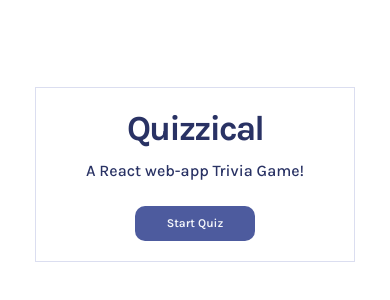
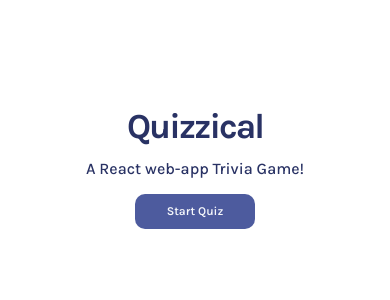
Before and after one commit to im-shubhamsharma/quizzical-react-app, a React (Create React App) app: page / in a window 390 px wide. Shown: the part 248-548 px from the top of the page. Built offline with nearby package versions, Linux system fonts and the light colour scheme.

Commit message:
added responsiveness and cleanup some code

```diff
--- a/src/App.js
+++ b/src/App.js
@@ -1,11 +1,14 @@
 import React, { useState, useEffect } from "react";
 import Quiz from "./components/Quiz";
 import StartPage from "./components/StartPage";
+import Button from "./components/Button";
+import Loading from "./components/Loading";
 import { nanoid } from "nanoid";
 
 export default function App() {
   // -------------------------------------------------------------------
   const [quizStatus, setQuizStatus] = useState("start");
+
   function quizStausToggle() {
     setQuizStatus((prevState) => {
       if (prevState === "start") return "ongoing";
@@ -13,15 +16,31 @@ export default function App() {
       if (prevState === "play again") return "ongoing";
     });
   }
+
   // -------------------------------------------------------------------
   // Data Fetch Request to API
-  const [data, setData] = useState([]);
+  const [quizData, setQuizData] = useState({
+    data: [],
+    loading: false,
+  });
 
   useEffect(() => {
-    if (quizStatus == "ongoing") {
-      fetch(`https://opentdb.com/api.php?amount=5&difficulty=easy&type=multiple`)
+    if (quizStatus === "ongoing") {
+      setQuizData((prevData) => ({
+        ...prevData,
+        loading: true,
+      }));
+
+      fetch(
+        `https://opentdb.com/api.php?amount=5&difficulty=easy&type=multiple`
+      )
         .then((response) => response.json())
-        .then((actualData) => setData(getDesiredData(actualData.results)));
+        .then((actualData) =>
+          setQuizData({
+            data: getDesiredData(actualData.results),
+            loading: false,
+          })
+        );
     }
   }, [quizStatus]);
 
@@ -64,8 +83,9 @@ export default function App() {
 
   //below functin is used to select options uniquely as we are also matching question id before selecting an option
   function selectOption(questionId, optionId) {
-    setData((prevData) =>
-      prevData.map((data) =>
+    setQuizData((prevData) => ({
+      ...prevData,
+      data: prevData.data.map((data) =>
         questionId === data.questionId
           ? {
               ...data,
@@ -76,10 +96,9 @@ export default function App() {
               ),
             }
           : data
-      )
-    );
+      ),
+    }));
   }
-
 
   // -------------------------------------------------------------------
   const [correctCount, setCorrectCount] = useState(0);
@@ -104,7 +123,7 @@ export default function App() {
     quizStausToggle();
   }
 
-  const quizElement = data.map((quiz) => (
+  const quizElement = quizData.data.map((quiz) => (
     <Quiz
       key={quiz.questionId}
       question={quiz.question}
@@ -115,13 +134,15 @@ export default function App() {
     />
   ));
 
-  console.log(data);
+  console.log(quizData.data);
 
   return (
     <main>
+      {quizData.loading && <Loading />}
+
       {quizStatus === "start" && <StartPage />}
 
-      {(quizStatus === "ongoing" || quizStatus === "play again") && (
+      {quizData.loading === false && (quizStatus === "ongoing" || quizStatus === "play again") && (
         <div className="question--section">{quizElement}</div>
       )}
 
@@ -129,20 +150,9 @@ export default function App() {
         {quizStatus === "play again" && (
           <p className="result">{`You scored ${correctCount}/5 correct answers`}</p>
         )}
-        {quizStatus === "ongoing" && (
-          <button className="button" onClick={() => checkAnswers(data)}>
-            Check Answers
-          </button>
-        )}
-        {(quizStatus === "start" || quizStatus === "play again") && (
-          <button className="button" onClick={() => quizStausToggle()}>
-            {" "}
-            {quizStatus === "start" ? "Start Quiz" : "Play Again"}
-          </button>
-        )}
+
+        <Button quizStatus={quizStatus} handleChange={quizStausToggle} />
       </div>
-
-      {/* <FetchData /> */}
     </main>
   );
 }
--- /dev/null
+++ b/src/components/Button.js
@@ -0,0 +1,11 @@
+import React from "react"
+
+export default function Button(props){
+// we need onClick props and title props
+   return(
+      <button className="button" onClick={props.handleChange}>
+          {props.quizStatus === "start" ? "Start Quiz" :
+           (props.quizStatus === "ongoing" ? "Check Answers" : "Play Again" )}
+      </button>
+   )
+}
--- /dev/null
+++ b/src/components/Loading.js
@@ -0,0 +1,9 @@
+import React from "react";
+
+export default function Loading(props){
+    return(
+        <div className="loading--overlay">
+            <h1>Loading....</h1>
+        </div>
+    )
+}
--- a/src/components/Quiz.js
+++ b/src/components/Quiz.js
@@ -1,5 +1,6 @@
 import React, { useState, useEffect } from "react";
 import Answer from "./Answer";
+import Button from "./Button";
 
 export default function Quiz(props) {
   const optionsArr = props.options;
@@ -18,10 +19,12 @@ export default function Quiz(props) {
   ));
 
   return (
-    <form className="question--container">
-      <h4 className="question--title">{props.question}</h4>
-      <div className="answer--container">{optionElements}</div>
-      <hr className="separator" />
-    </form>
+    <div>
+      <form className="question--container">
+        <h4 className="question--title">{props.question}</h4>
+        <div className="answer--container">{optionElements}</div>
+        <hr className="separator" />
+      </form>
+    </div>
   );
 }
--- a/src/components/StartPage.js
+++ b/src/components/StartPage.js
@@ -1,10 +1,13 @@
 import React from "react";
+import Button from "./Button";
 
-export default function StartPage() {
+export default function StartPage(props) {
   return (
     <div className="startpage">
       <h1 className="title">Quizzical</h1>
       <h4 className="desc">A React web-app Trivia Game!</h4>
+
+      {/* <Button title="Start Quiz" toggle={props.quizStausToggle}/> */}
     </div>
   );
 }
--- a/src/index.css
+++ b/src/index.css
@@ -5,29 +5,31 @@
 }
 body {
   font-family: "Karla", sans-serif;
-  height: 100vh;
-  width: 100vw;
-  display: flex;
+  /* display: flex;
   justify-content: center;
-  align-items: center;
+  align-items: center; */
+  /* padding: 20px; */
 }
 main {
   display: flex;
   flex-direction: column;
   align-items: center;
-  /* min-width: 37.5rem;
-  min-height: 35.625rem; */
+  justify-content: center;
+  /* overflow: hidden; */
+  max-width: 550px;
+  min-height: 550px;
+  margin: auto;
   border: 0.794239px solid #dbdef0;
-  overflow: hidden;
-  padding: 20px 50px;
+  margin-top: 100px;
+  padding: 30px 50px;
 }
-.startpage{
+.startpage {
+  /* border: 2px solid red; */
   display: flex;
   flex-direction: column;
   justify-content: center;
   align-items: center;
   gap: 12px;
-  margin-bottom: 10px;
 }
 .title {
   font-weight: 700;
@@ -44,12 +46,8 @@ main {
 }
 
 .question--container {
-  /* border: 2px solid red; */
-  width: 28rem;
-  margin: auto;
   display: flex;
   flex-direction: column;
-  justify-content: flex-start;
   gap: 0.938rem;
   margin-top: 0.938rem;
 }
@@ -118,3 +116,34 @@ main {
   font-size: 0.95rem;
   color: #293264;
 }
+
+.loading--overlay{
+  position: absolute;
+  min-width: 100%;
+  min-height: 100%;
+  z-index: 100;
+  background-color: white;
+  display: flex;
+  justify-content: center;
+}
+
+.loading--overlay h1{
+  align-self: center;
+}
+
+/* -------------------------------------------------
+Making webiste responsive */
+@media screen and (max-width: 500px) {
+  main {
+    /* height: 80vh; */
+    margin-top: 0px;
+    padding: 20px 20px;
+    border: none;
+  }
+  .startpage{
+    margin-top: 80%;
+  }
+  .answer--container {
+    flex-direction: column;
+  }
+}
```
